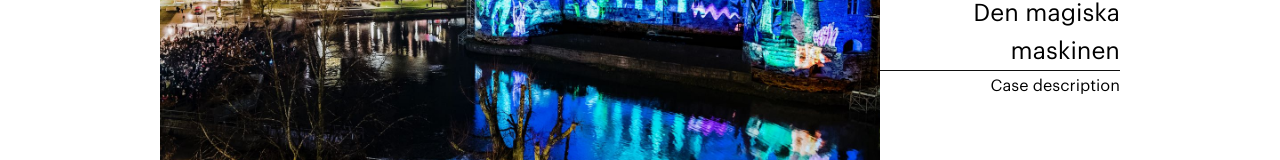
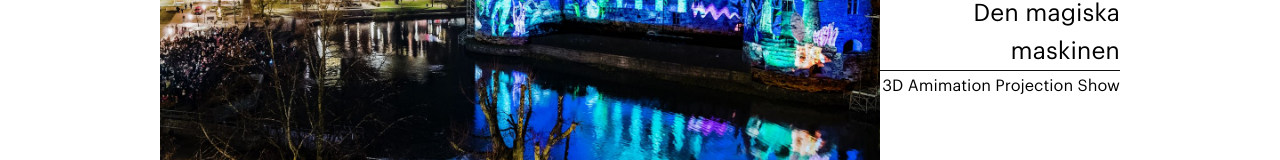
Before and after one commit to studiosmash/studiosmash.se, a plain HTML site: page index.html in a window 1280 px wide. Shown: the part 3432-3592 px from the top of the page. Drawn offline with Linux system fonts and the light colour scheme.

Commit message:
Update Örebro Description

```diff
--- a/index.html
+++ b/index.html
@@ -115,7 +115,7 @@
 							</div>
 							<span class="horizontal-line hidden" data-scroll="lineInRight"></span>
 							<div class="case-details" data-scroll="fadeDownStaggerSecond">
-								Case description
+								<span class="tags">3D Amimation Projection Show</span>
 							</div>
 						</a>
 					</div>
```
